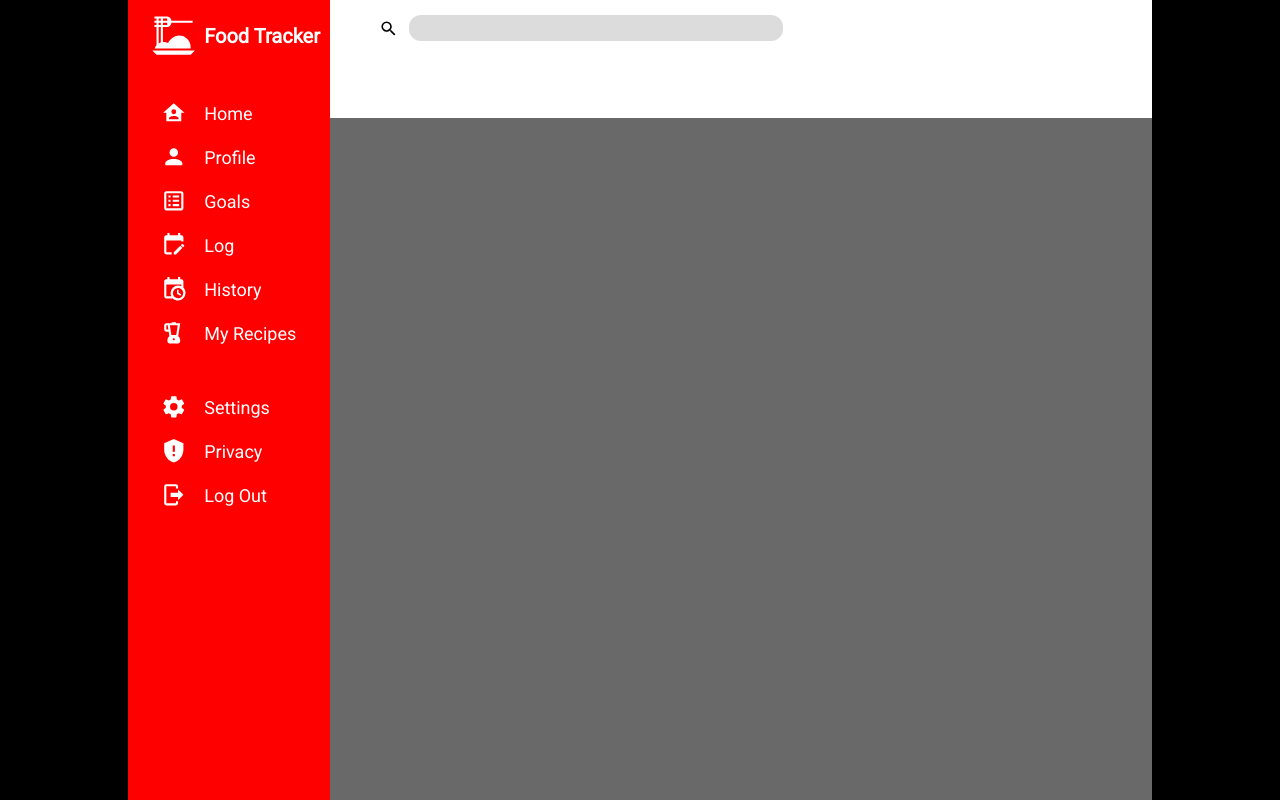
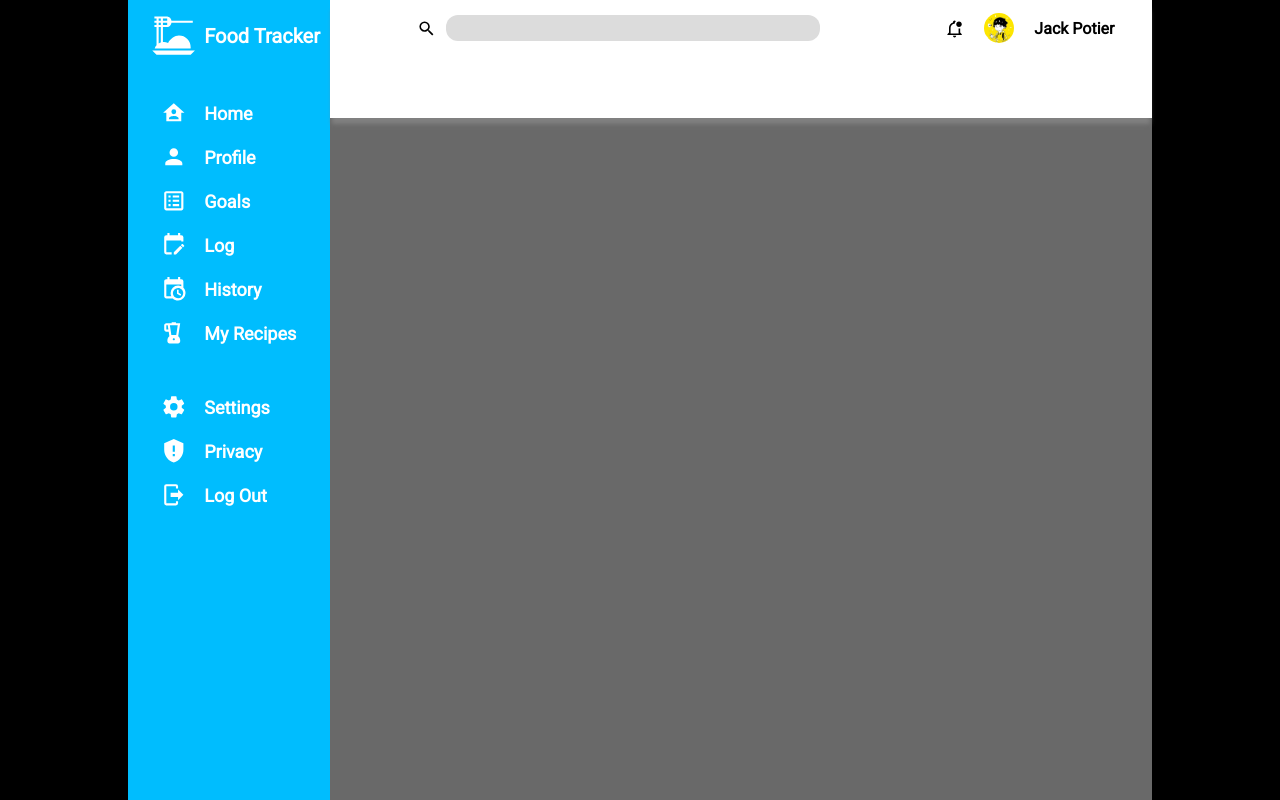
Before and after one commit to jackpotier/foodTracker, a plain HTML site: page index.html in a window 1280 px wide. Shown: the top 800 px of the page. Drawn offline with Linux system fonts and the light colour scheme.

Commit message:
added hRow1 content

```diff
--- a/index.html
+++ b/index.html
@@ -66,6 +66,11 @@
                         <svg xmlns="http://www.w3.org/2000/svg" viewBox="0 0 24 24"><title>magnify</title><path d="M9.5,3A6.5,6.5 0 0,1 16,9.5C16,11.11 15.41,12.59 14.44,13.73L14.71,14H15.5L20.5,19L19,20.5L14,15.5V14.71L13.73,14.44C12.59,15.41 11.11,16 9.5,16A6.5,6.5 0 0,1 3,9.5A6.5,6.5 0 0,1 9.5,3M9.5,5C7,5 5,7 5,9.5C5,12 7,14 9.5,14C12,14 14,12 14,9.5C14,7 12,5 9.5,5Z" /></svg>
                         <input type="text" id="searchBar" name="searchBar"></input>
                     </div>
+                    <div id="icons">
+                        <svg xmlns="http://www.w3.org/2000/svg" viewBox="0 0 24 24"><title>bell-badge-outline</title><path d="M19 17V11.8C18.5 11.9 18 12 17.5 12H17V18H7V11C7 8.2 9.2 6 12 6C12.1 4.7 12.7 3.6 13.5 2.7C13.2 2.3 12.6 2 12 2C10.9 2 10 2.9 10 4V4.3C7 5.2 5 7.9 5 11V17L3 19V20H21V19L19 17M10 21C10 22.1 10.9 23 12 23S14 22.1 14 21H10M21 6.5C21 8.4 19.4 10 17.5 10S14 8.4 14 6.5 15.6 3 17.5 3 21 4.6 21 6.5" /></svg>
+                        <img src="./profile.jpg" alt="profile picture">
+                        <p>Jack Potier</p>
+                    </div>
                 </div>
                 <div id="hRow2"></div>
             </header>
--- a/style.css
+++ b/style.css
@@ -37,7 +37,7 @@ time, mark, audio, video {
 }
 nav {
     width: calc(15vw + 10px);
-    background-color: #ff0000;
+    background-color: #00bdfe;
 }
 
 .navGroup{
@@ -50,6 +50,7 @@ h1{
     font-size: 20px;
     color: #ffffff;
     margin-left: 5px;
+    font-weight: bolder;
 }
 
 #logo{
@@ -89,6 +90,7 @@ h1{
 
 .navText{
     max-width: calc(15vw - 50px);
+    font-weight: bold;
 }
 
 header {
@@ -97,6 +99,7 @@ header {
     background-color: #ffffff;
     height: calc(10vw - 10px);
     width: calc( 65vw - 10px);
+    box-shadow: 0 8px 4px -2px gray;
 }
 
 #hRow1, #hRow2{
@@ -106,6 +109,7 @@ header {
 }
 #hRow1 {
     height: calc(4vw - 5px);
+    justify-content: space-around;
 }
 
 #hRow2 {
@@ -118,7 +122,7 @@ header {
     justify-content: center;
     width: calc(40vw - 10px);
     height: 40px;
-    margin-top:10px;
+    margin-top: 10px;
 }
 
 #searchTab>svg {
@@ -134,3 +138,26 @@ header {
     height: 26px;
     background-color:gainsboro;
 }
+#icons {
+    display: flex;
+    justify-content: space-between;
+    width: 170px;
+    align-items: center;
+}
+#icons>svg{
+    width: 1.5vw;
+    height: auto;
+    margin-top: 10px;
+}
+
+#icons>img {
+    width: 30px;
+    height: 30px;
+    border-radius: 15px;
+    margin-top: 10px;
+}
+
+#icons>p{
+    margin-top: 10px;
+    font-weight: bold;
+}
```
